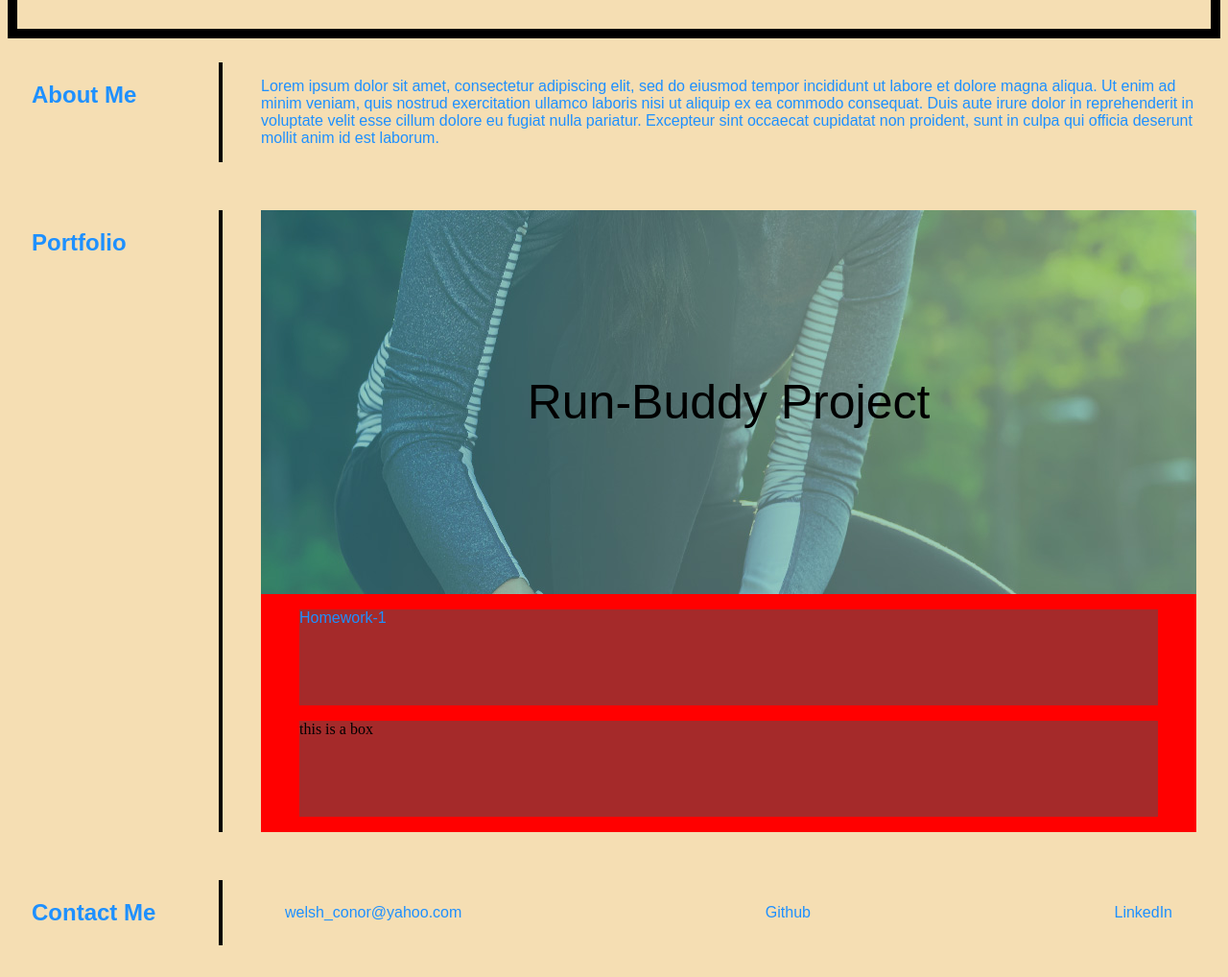
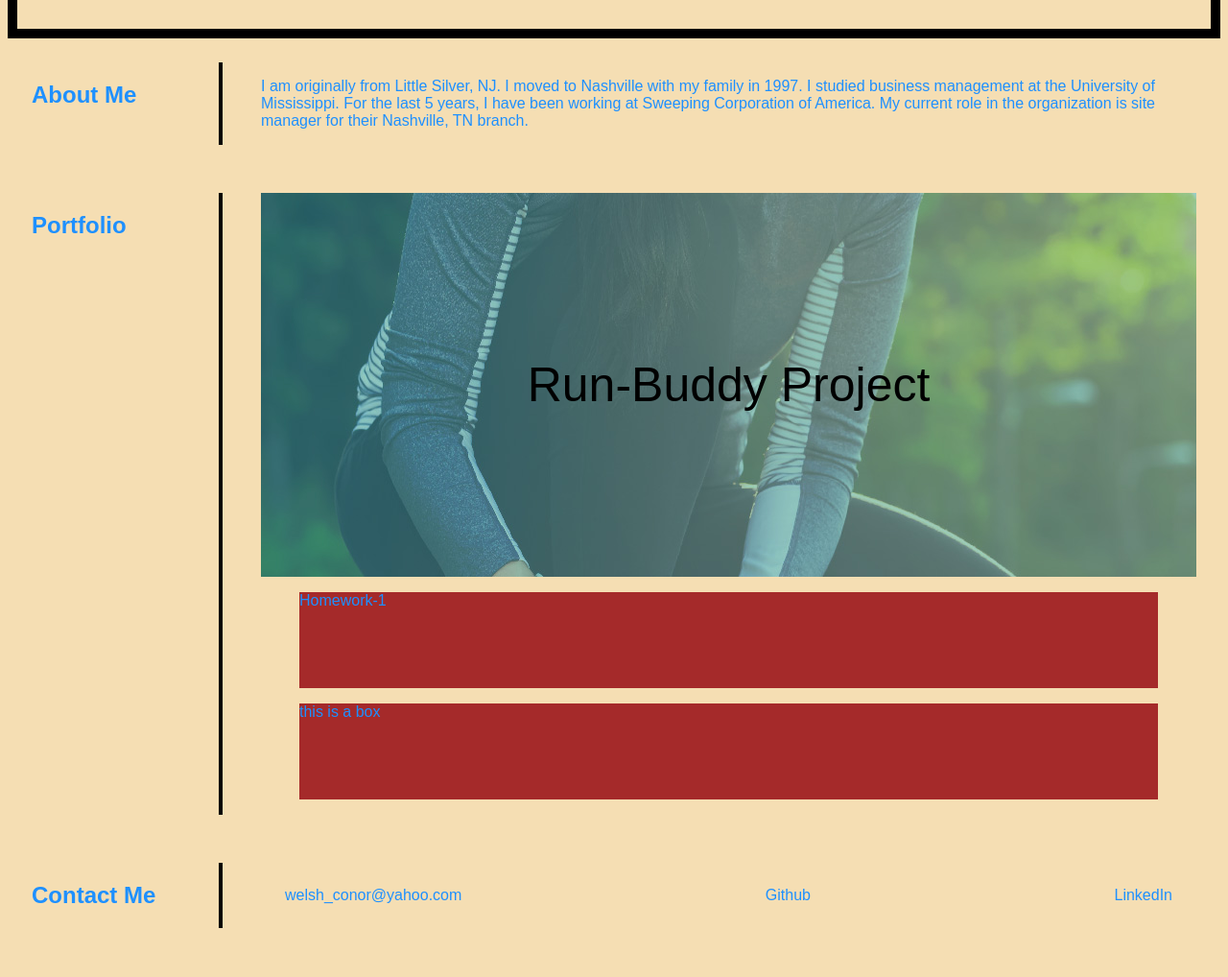
Before and after one commit to cpwelsh/cpwelsh92portfolio, a plain HTML site: page index.html in a window 1280 px wide. Shown: the part 163-1181 px from the top of the page at 96% size. Drawn offline with Linux system fonts and the light colour scheme.

Commit message:
draft of portfolio

```diff
--- a/assets/style.css
+++ b/assets/style.css
@@ -101,15 +101,18 @@ section {
     flex: 1;
     flex-wrap: wrap;
     min-height: 100px;
-    background-color: red;
     justify-content: center;
+    align-items: center;
 }
 
 .portfolio-row figure {
     min-height: 100px;
     background-color: brown;
     flex-grow: 1;
+    justify-content: center;
+    align-items: center;
 }
+
 
 
 #Contact .portfolio {
--- a/index.html
+++ b/index.html
@@ -29,14 +29,7 @@
         <div class="section-body">
             <bio class="aboutMe" id="AboutMe">
                 <p>
-                    Lorem ipsum dolor sit amet, consectetur adipiscing elit, sed do eiusmod tempor incididunt ut labore
-                    et
-                    dolore magna aliqua. Ut enim ad minim veniam, quis nostrud exercitation ullamco laboris nisi ut
-                    aliquip
-                    ex ea commodo consequat. Duis aute irure dolor in reprehenderit in voluptate velit esse cillum
-                    dolore eu
-                    fugiat nulla pariatur. Excepteur sint occaecat cupidatat non proident, sunt in culpa qui officia
-                    deserunt mollit anim id est laborum.
+                    I am originally from Little Silver, NJ.  I moved to Nashville with my family in 1997.  I studied business management at the University of Mississippi.  For the last 5 years, I have been working at Sweeping Corporation of America.  My current role in the organization is site manager for their Nashville, TN branch.
                 </p>
             </bio>
         </div>
@@ -60,7 +53,7 @@
                                 <a href="https://github.com/cpwelsh/Homework-1.git">Homework-1</a>
                             </figure>
                             <figure>
-                                this is a box
+                                <a>this is a box</a>
                             </figure>
                         </div>
                     </div>
```
Also changed, not shown: 1 other file.
